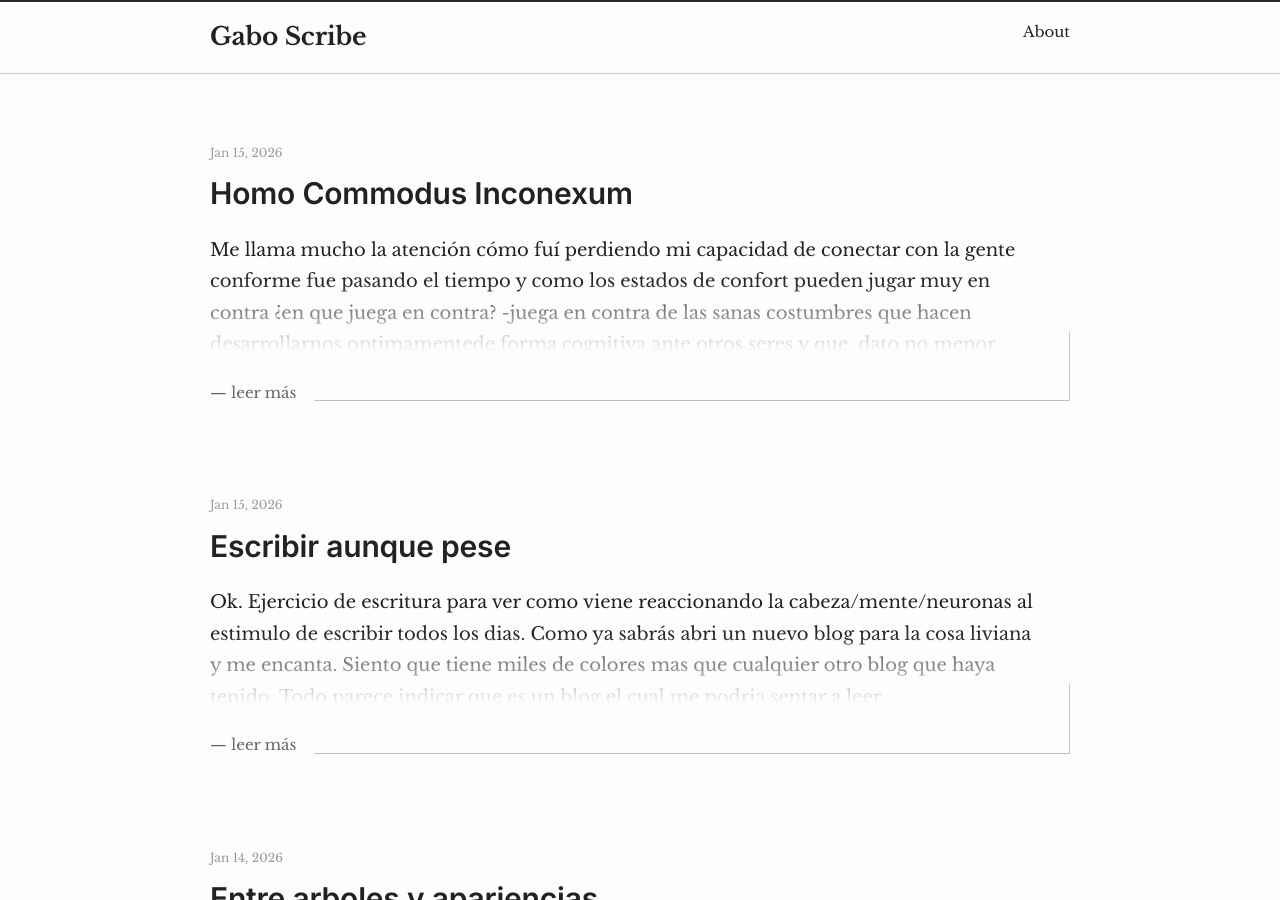
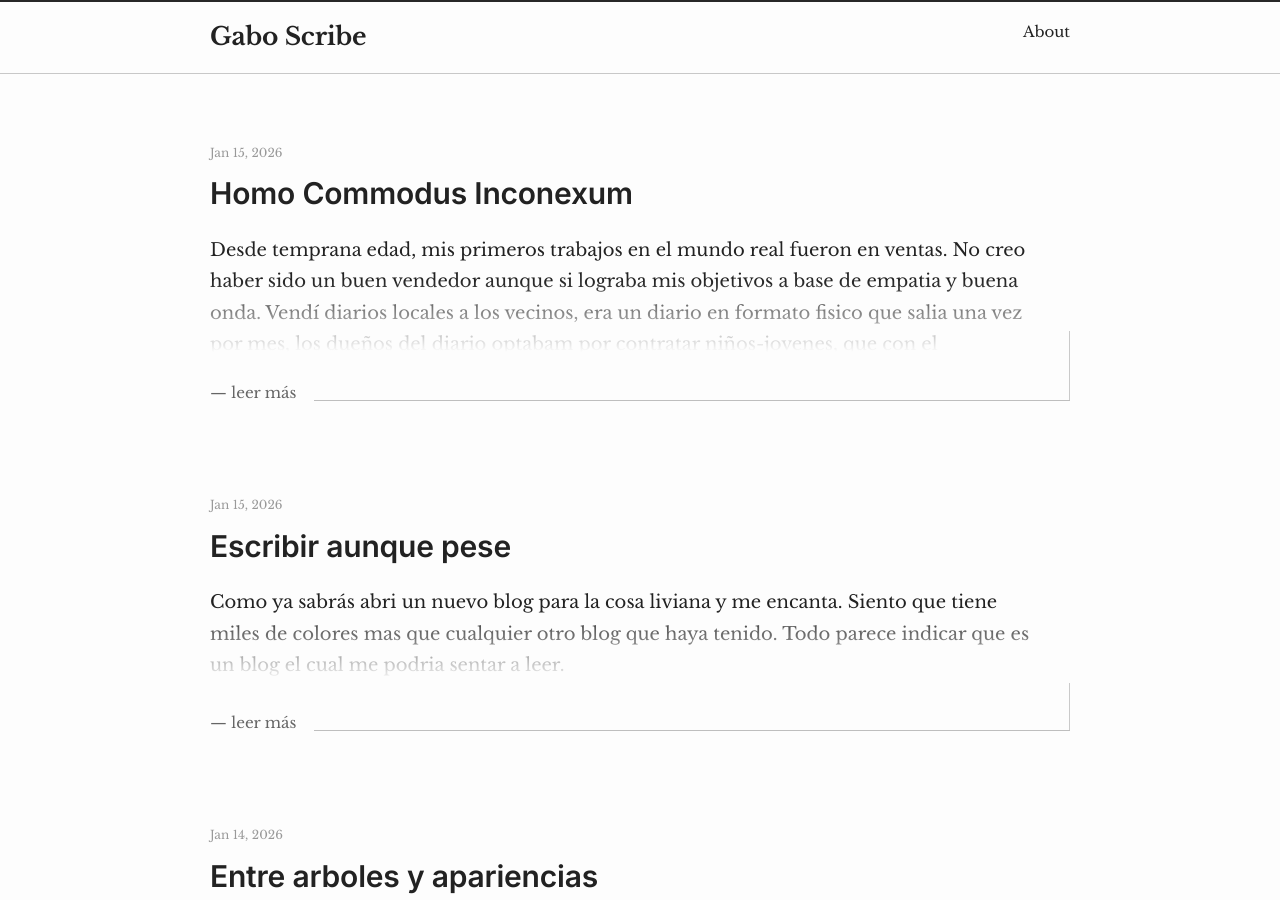
Before and after one commit to gsplay/blog, a Jekyll site: the page built from index.markdown, in a window 1280 px wide and 900 px high. Built offline with Jekyll 4.4.1, drawn with Linux system fonts in a browser that asks for light colours.

Commit message:
correcciones

```diff
--- a/_posts/2026-01-15-escribir-aunque-pese.markdown
+++ b/_posts/2026-01-15-escribir-aunque-pese.markdown
@@ -4,7 +4,7 @@
 date:   2026-01-15 03:10:00 -0300
 categories: blog
 ---
-Ok. Ejercicio de escritura para ver como viene reaccionando la cabeza/mente/neuronas al estimulo de escribir todos los dias. Como ya sabrás abri un nuevo blog para la cosa liviana y me encanta. Siento que tiene miles de colores mas que cualquier otro blog que haya tenido. Todo parece indicar que es un blog el cual me podria sentar a leer.
+Como ya sabrás abri un nuevo blog para la cosa liviana y me encanta. Siento que tiene miles de colores mas que cualquier otro blog que haya tenido. Todo parece indicar que es un blog el cual me podria sentar a leer.
 
 A priori mi mente viene bastante al dia escribiendo. Se sabe que escribir tiene poderes significativos en nuestra salud. Y aunque podria invocar algun estudio de alguna prestigiosa universidad, simplemente voy a decir que escribir te libera. Escribir es pensar. Pensar es vivir.
 
--- a/_posts/2026-01-15-homo-commodus-inconexum.markdown
+++ b/_posts/2026-01-15-homo-commodus-inconexum.markdown
@@ -4,19 +4,19 @@
 date:   2026-01-15 13:00:00 -0300
 categories: blog
 ---
-Me llama mucho la atención cómo fuí perdiendo mi capacidad de conectar con la gente conforme fue pasando el tiempo y como los estados de confort pueden jugar muy en contra ¿en que juega en contra? -juega en contra de las sanas costumbres que hacen desarrollarnos optimamentede forma cognitiva ante otros seres y que, dato no menor, contribuyen a la baja de cortisol, lo que nos hace estar mas tranquilos en un estado de menor preocupación.
-
 Desde temprana edad, mis primeros trabajos en el mundo real fueron en ventas. No creo haber sido un buen vendedor aunque si lograba mis objetivos a base de empatia y buena onda.
 Vendí diarios locales a los vecinos, era un diario en formato fisico que salia una vez por mes, los dueños del diario optabam por contratar niños-jovenes, que con el consentimiento de sus padres, vendian diarios a vecinos y conocidos por un precio muy economico, de tal forma que el flujo de venta era bastante estable. Habia todo un circuito de padres, abuelos y tios que debian comprar diarios para prender el fuego del domingo o simplemente ponerse al dia con las cuestiones del pueblo.
 
-Tambien a muy corta edad vendí huevos de corodniz, productos de limpieza, promovia viaje de egresados, repartia tarjetas para un boliche, lo que permitia entra sin costo todos los fines de semana y contar con una consumisióm -chapeau-. Siendo mucho mas grande vendí seguros, telefonos, indumentaria, etc.
-Puedo decir que he estado en atención al cliente desde que tengo uso de mis facultades sociales pero eso cambió desde que a los 30 años empece a cobrar peaje a una cabina del conurbano. Yo venia de trabajar con telefonia vendiendo tanto a consumidor final como a clientes corporativos. Los reclamos se resolvian en cuestion de horas muchas veces, cultivaba la paciencia todos los dias, me entrenaba mentalmente para no caer en la locura y filtraba la información que me daba el cliente ignorando lo agresivo.
+Tambien a muy corta edad vendí huevos de corodniz, productos de limpieza, promovia viaje de egresados, repartia tarjetas para un boliche, lo que permitia la entrada sin costo todos los fines de semana y contar con una consumisióm -chapeau-. Siendo mucho mas grande vendí seguros, telefonos, indumentaria, etc.
+
+Puedo decir que he estado en atención al cliente desde que tengo uso de mis facultades sociales pero eso cambió desde que a los 30 años empece a cobrar peaje en una cabina del conurbano. Yo venia de trabajar con telefonia vendiendo tanto a consumidor final como a clientes corporativos. Los reclamos se resolvian en cuestion de horas muchas veces, cultivaba la paciencia todos los dias, me entrenaba mentalmente para no caer en la locura y filtraba la información que me daba el cliente ignorando lo agresivo.
+
 El peaje cambia el juego. Los reclamos se resumian a 10 segundos y contaba con la posibilidad de cerrar la ventanilla o llamar a la policia en caso de que la situacion se ponga dificil. Me sentia seguro, con herramientas que evadian el uso de herramientas para tratar con gente y de esa forma se fue perdiendo lo que hasta ese momento fue el mayor valor agregado de mi personalidad. La conexión.
 
-Anteriormente dije que este trabajo me hizo dar cuenta que existe mas gente buena que mala. Bueno, si. Tambien voy a agregar que la gente "no buena" tiene un alto nivel de agresión a flor de piel ante el primer indicio de problemas. Las herramientas que me ofrecieron me dieron tranquilidad pero tambien confort.
+Anteriormente dije que este trabajo me hizo dar cuenta que existe mas gente buena que mala. Bueno, si. Tambien voy a agregar que la gente "no buena" tiene un alto nivel de agresión a flor de piel ante el primer indicio de problemas.
 
 Depues de un tiempo sin vender y sin emprender decidí armar un proyecto de venta ambulante con el objetivo de charlar, conectar y mejorar mi relacion con la gente y las primeras pruebas fueron horribles. Bajaba la mirada, me apuraba en las respuestas, no entendia de sarcasmos o chistes mas complejos que me daban pie para seguir conversando. Fue un desastre.
 
-A partir de ahi comencé a trabajar con eso. Me di cuenta que muchas cuestiones empaticas se fueron apagando pero es posible volver a encender. ¿Cómo? trabajando dia a dia sobre eso. Cultivando la paciencia, la escucha activa, comprendiendo que todos tenemos dias buenos y malos. Y lo mas importante. Al bajar la guardia, baja el cortisol y la vida siempre es mas linda.
+A partir de ahi comencé a trabajar con eso. Me di cuenta que muchas cuestiones empaticas se fueron apagando pero es posible volver a encender. ¿Cómo? trabajando dia a dia sobre eso. Cultivando la paciencia, la escucha activa, comprendiendo que todos tenemos dias buenos y malos. Y lo mas importante. Al bajar la guardia, baja el cortisol y la vida se pone mas linda.
 
 Veremos.
```
